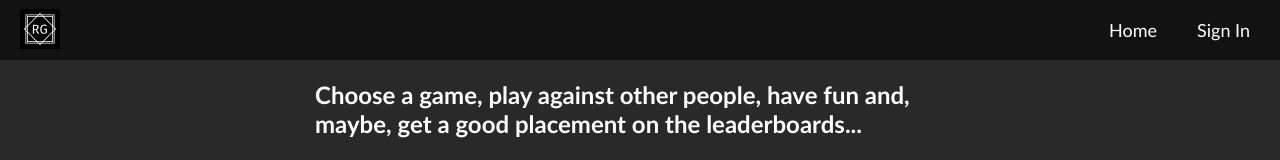
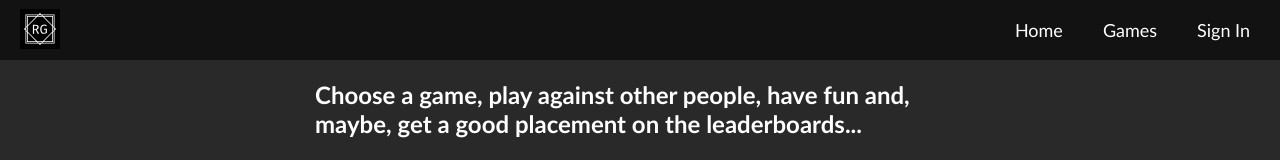
Before and after one commit to Romario-Negreiros/RetroGames, a Next.js app: page / in a window 1280 px wide. Shown: the top 160 px of the page. Built offline with nearby package versions, Linux system fonts and the light colour scheme; no server answers.

Commit message:
feat: add Link tag to games route

```diff
--- a/src/components/Header/index.tsx
+++ b/src/components/Header/index.tsx
@@ -53,6 +53,11 @@ const Header: React.FC = () => {
               <a>Home</a>
             </Link>
           </li>
+          <li onClick={handleOpenOrCloseMobileMenu}>
+            <Link href="/games">
+              <a>Games</a>
+            </Link>
+          </li>
           {user && (
             <li onClick={handleOpenOrCloseMobileMenu}>
               <Link href={`/users/${user.displayName}`}>
```
